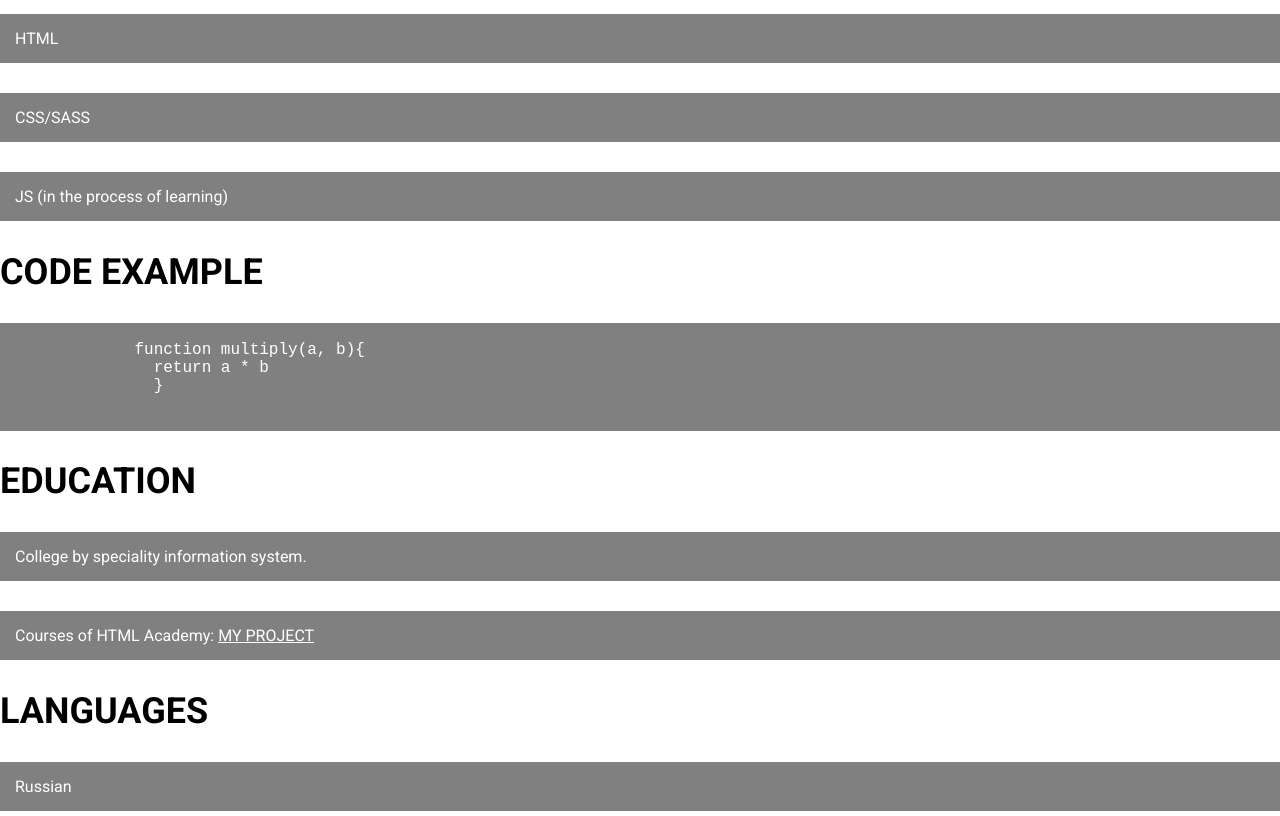
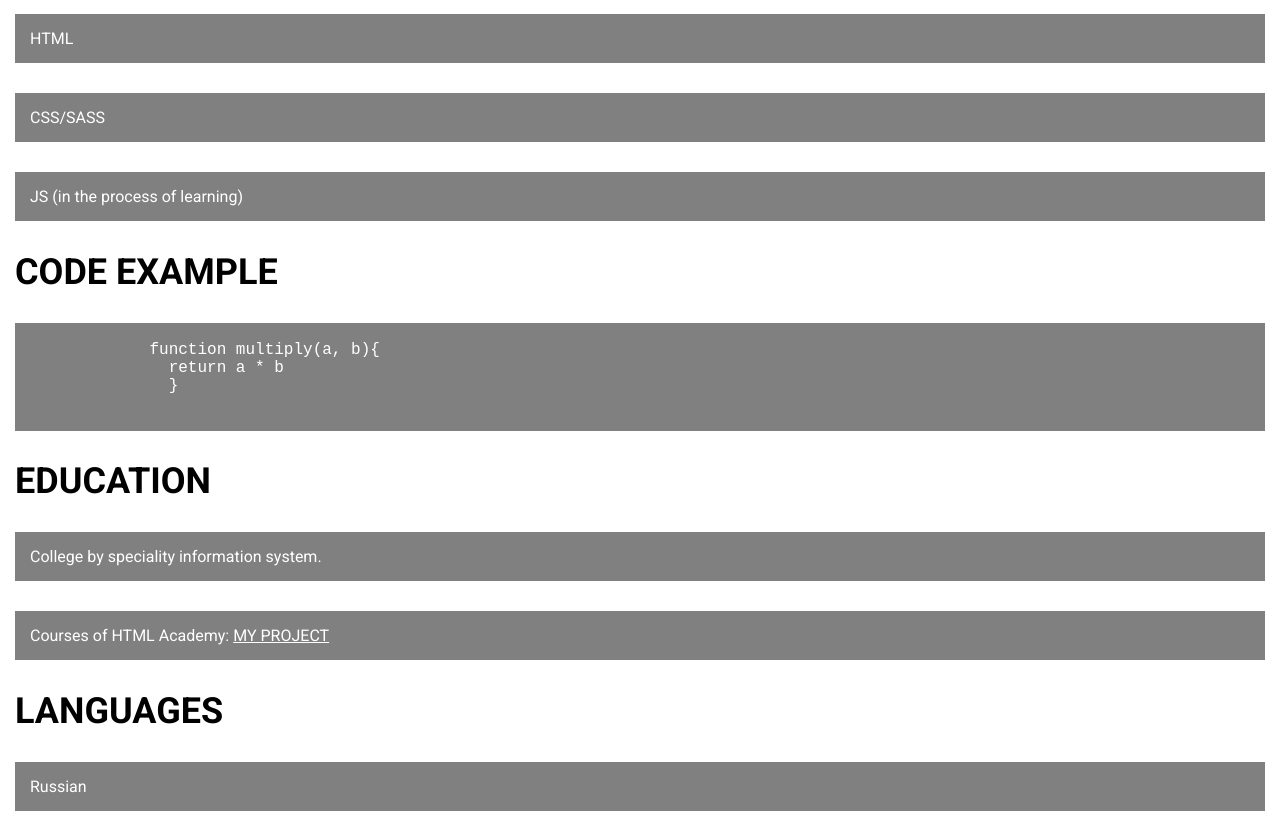
Before and after one commit to Svyatogorsky/rsschool-cv, a plain HTML site: page index.html in a window 1280 px wide. Shown: the part 682-1498 px from the top of the page. Drawn offline with Linux system fonts and the light colour scheme.

Commit message:
refactor: fixed padding

```diff
--- a/style.css
+++ b/style.css
@@ -45,6 +45,7 @@ a {
 .container {
   max-width: 1440px;
   margin: 0 auto;
+  padding: 0 15px;
 }
 
 .main-title,
```
